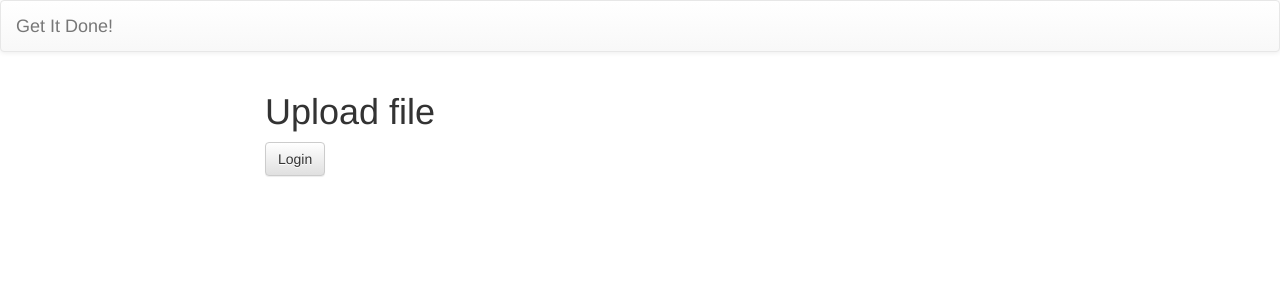
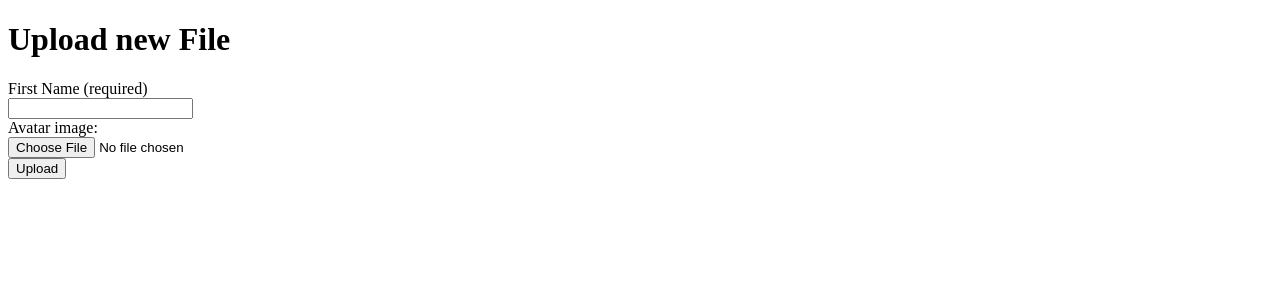
Before and after one commit to Auraelius/flask-file-upload, a Flask app: template templates/form.html in a window 1280 px wide. Shown: the top 300 px of the page. Run offline with Flask 2, Linux system fonts and the light colour scheme; the template is opened without the code that fills it, so the values that code supplies are empty; some libraries are stand-ins or nearby versions.

Commit message:
adding other profile info

```diff
--- a/main.py
+++ b/main.py
@@ -28,33 +28,32 @@ def upload_file():
         POST: Checks for errors, saves the file, displays the file
     '''
     if request.method == 'POST':
+        # do non-file fields first
+        print(request)
+
+
+
+
+
         # check if the post request has the file part
         if 'file' not in request.files:
-            flash('No file part')
+            print('No file part')
             return redirect(request.url) # this sends the user back to where she came from
         file = request.files['file']
         # if user does not select file, browser also submits a empty part without filename
         if file.filename == '':
-            flash('No selected file')
+            print('No selected file')
             return redirect(request.url)
+        print(file)
         if file and allowed_file(file.filename):
             # sanitize the file name to protect against malicious user input
             filename = secure_filename(file.filename)
             file.save(os.path.join(app.config['UPLOAD_FOLDER'], filename))
-
             # display the new file using a route constructed just for that file
             return redirect(url_for('uploaded_file',
                                     filename=filename))
     # GET - show the form
-    return '''
-    <!doctype html>
-    <title>Upload new File</title>
-    <h1>Upload new File</h1>
-    <form method=post enctype=multipart/form-data>
-      <p><input type=file name=file>
-         <input type=submit value=Upload>
-    </form>
-    '''
+    return render_template('form.html')
 
 @app.route('/uploads/<filename>')
 def uploaded_file(filename):
--- a/static/css/main.css
+++ b/static/css/main.css
@@ -0,0 +1,3 @@
+input {
+  display: block;
+}
--- a/templates/base.html
+++ b/templates/base.html
@@ -3,50 +3,15 @@
     <head>
         <title>{{title}}</title>
         <meta name="viewport" content="width=device-width, initial-scale=1">
-
-        <!-- jQuery and Bootstrap, links copied from official sites -->
-        <script src="https://code.jquery.com/jquery-3.2.1.min.js" type="text/javascript"></script>
-        <link rel="stylesheet" href="https://maxcdn.bootstrapcdn.com/bootstrap/3.3.7/css/bootstrap.min.css" integrity="sha384-BVYiiSIFeK1dGmJRAkycuHAHRg32OmUcww7on3RYdg4Va+PmSTsz/K68vbdEjh4u" crossorigin="anonymous">
-        <link rel="stylesheet" href="https://maxcdn.bootstrapcdn.com/bootstrap/3.3.7/css/bootstrap-theme.min.css" integrity="sha384-rHyoN1iRsVXV4nD0JutlnGaslCJuC7uwjduW9SVrLvRYooPp2bWYgmgJQIXwl/Sp" crossorigin="anonymous">
-        <script src="https://maxcdn.bootstrapcdn.com/bootstrap/3.3.7/js/bootstrap.min.js" integrity="sha384-Tc5IQib027qvyjSMfHjOMaLkfuWVxZxUPnCJA7l2mCWNIpG9mGCD8wGNIcPD7Txa" crossorigin="anonymous"></script>
-
-        <link rel="stylesheet" href="{{ url_for('static', filename='css/styles.css') }}">
+        <link rel="stylesheet" href="{{ url_for('static', filename='css/main.css') }}">
     </head>
-<body>
-
-    <nav class="navbar navbar-default">
-        <a href='/' class="navbar-brand">Get It Done!</a>
-        {% if 'email' in session %}
-        <ul class="nav navbar-nav navbar-right">
-            <li class="navbar-text">{{ session['email'] }}</li>
-            <li>
-                <form method="post" action="/logout">
-                    <button class="btn btn-default navbar-btn">log out</button>
-                </form>
-            </li>
-        </ul>
-        {% endif %}
-    </nav>
-
-<div class="container">
-
-    {% with messages = get_flashed_messages(with_categories=True) %}
-        {% for category,message in messages %}
-        <div class="alert alert-{{category}} alert-dismissible">
-            <button type="button" class="close" data-dismiss="alert" aria-label="Close"><span aria-hidden="true">&times;</span></button>
-            {{message|safe}}</div>
-        {% endfor %}
-    {% endwith %}
-
-    <div class="row">
-        <div class="col-md-2"></div>
-        <div class="col-md-8">
+    <body>
         {% block content %}
         {% endblock %}
-        </div>
-        <div class="col-md-2"></div>
-    </div>
-</div>
+        <!--
+            Notice that the script tag comes last. We do this to make sure scripts are loaded after page has been rendered
+        -->
+        <script src="{{ url_for('static', filename='js/form.js') }}"></script>
 
-</body>
+    </body>
 </html>
--- a/templates/form.html
+++ b/templates/form.html
@@ -1,10 +1,29 @@
 {% extends "base.html" %}
 
 {% block content %}
-<h1>Upload file</h1>
 
-<form action="/login" method="post">
+<h1>Upload new File</h1>
 
-    <input type="submit" value="Login" class="btn btn-default">
+
+<form method=post enctype=multipart/form-data id="theForm" action="">
+
+    <!-- required -->
+    <label for="firstNameField">First Name (required)</label>
+    <input type="text" id="firstNameField" name="first-name">
+
+    <!-- <label for="lastNameField">Last Name</label>
+    <input type="text" id="lastNameField" name="last-name">
+
+    <label for="emailField">email (required)</label>
+    <input type="text" id="emailField" name="email"> -->
+
+    <label for="theFileInputField">Avatar image:</label>
+    <input id="theFileInputField" name=file type="file">
+    <div id="feedbackArea"></div>
+    <div id="previewImage"></div>
+
+    <!-- Start with submit button disabled; enable on form validation -->
+    <input id="submitButton" type=submit value=Upload >
 </form>
+
 {% endblock %}
```
Also changed, not shown: static/js/form.js (added).
